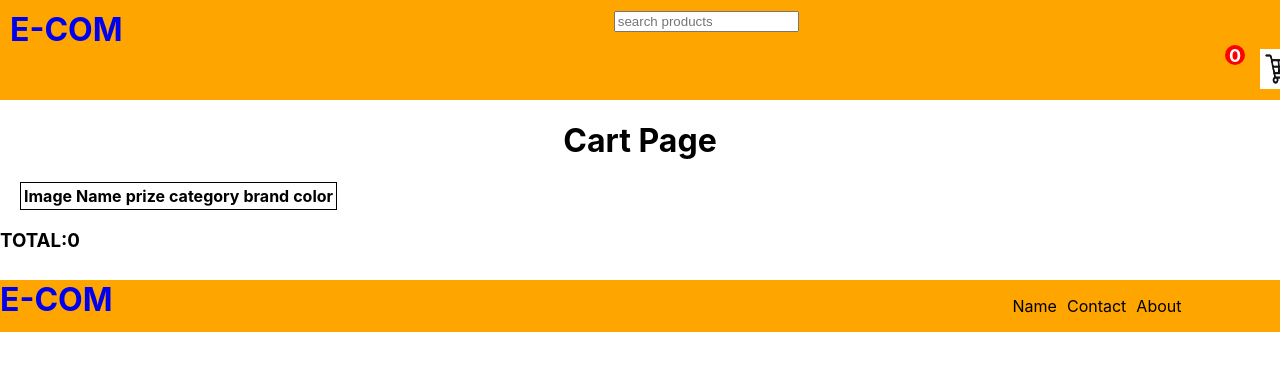
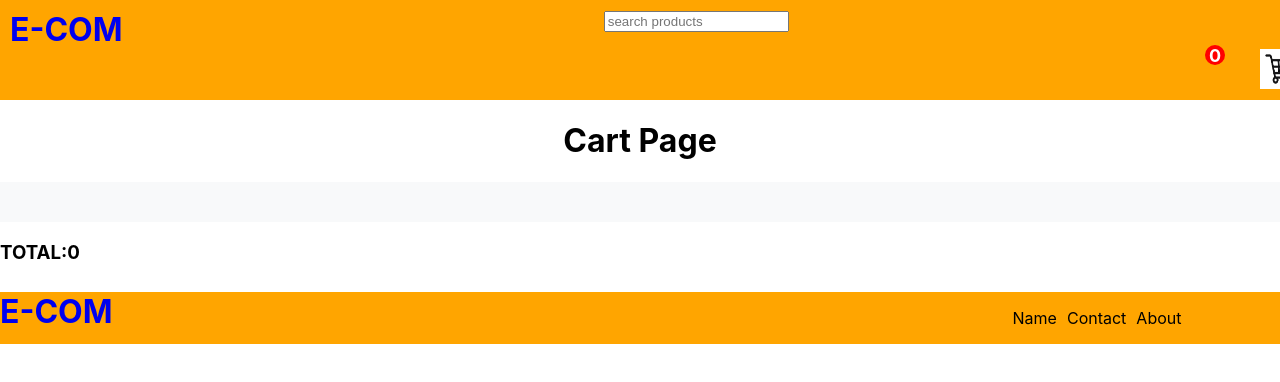
Before and after one commit to Harishkumaresan/React-Redux-Saga, a React (Create React App) app in the folder reactfirst/: page /cart in a window 1280 px wide. Shown: the top 382 px of the page. Built offline with nearby package versions, Linux system fonts and the light colour scheme.

Commit message:
Cart Page alignments and redux using increment and decrements

```diff
--- a/reactfirst/src/Components/Cart.js
+++ b/reactfirst/src/Components/Cart.js
@@ -1,39 +1,86 @@
 import React from 'react'
-import { useSelector } from 'react-redux'
+import { useDispatch, useSelector } from 'react-redux'
 import { cartData } from '../Redux/reducer'
 import Header1 from './Header1';
+import { INCREMENT_ITEM } from '../Redux/constant';
+import { decrementItem, incrementItem } from '../Redux/cartAction';
 
 const Cart = () => {
     const cartData = useSelector((state) => state.cartData);
     console.log("cartdata", cartData);
+    const dispatch = useDispatch();
+    const quantity = useSelector((state) => state.cartReducer.quantity);
+    console.log("Quantity:", quantity); // Debugging log
     const amount = cartData.length && cartData.map((item) => item.prize).reduce((prev, next) => prev + next)
     return (
         <Header1>
             <h1>Cart Page</h1>
-            <div>
-                <table style={{ border: '1px solid black', marginLeft:'20px' }}>
-                    <tr>
-                        <th>Image</th>
-                        <th>Name</th>
-                        <th>prize</th>
-                        <th>category</th>
-                        <th>brand</th>
-                        <th>color</th>
-                    </tr>
-                    {
-                        cartData.map((item) => (
-                            <tr key={item.key}>
-                                <td><img src={item.photo} alt="no" style={{width:'30px'}} /></td>
-                                <td>{item.name}</td>
-                                <td>{item.prize}</td>
-                                <td>{item.category}</td>
-                                <td>{item.brand}</td>
-                                <td>{item.color}</td>
-                            </tr>
-                        ))
-                    }
+            <div
+                style={{
+                    display: "flex",
+                    justifyContent: "center",
+                    alignItems: "center", // Centers vertically
+                    width: "100%",       // Ensures full width
+                    background: "#f8f9fa" // Optional background color
+                }}
+            >
+                <div
+                    style={{
+                        display: "flex",
+                        flexDirection: "column",
+                        gap: "10px",
+                        padding: "20px",
+                        width: "60%",
+                        justifyContent: "center",
+                    }}
+                >
+                    {cartData.map((item) => (
+                        <div
+                            key={item.key}
+                            style={{
+                                display: "flex",
+                                alignItems: "center",
+                                gap: "15px",
+                                border: "1px solid #ddd",
+                                padding: "10px",
+                                borderRadius: "10px",
+                                boxShadow: "2px 2px 10px rgba(0, 0, 0, 0.1)",
+                                background: "#fff",
+                            }}
+                        >
+                            {/* Image */}
+                            <img
+                                src={item.photo}
+                                alt="Product"
+                                style={{
+                                    width: "90px",
+                                    height: "90px",
+                                    objectFit: "cover",
+                                    borderRadius: "5px"
+                                }}
+                            />
 
-                </table>
+                            {/* Product Details */}
+                            <div
+                                style={{
+                                    display: "flex",
+                                    alignItems: "center",
+                                    gap: "20px",
+                                    flexWrap: "wrap", // Ensures responsiveness
+                                }}
+                            >
+                                <strong>{item.name}</strong>
+                                <span>💰 {item.prize}</span>
+                                <span>📦 {item.category}</span>
+                                <span>🏷️ {item.brand}</span>
+                                <span>🎨 {item.color}</span>
+                                <div>
+                                    <button onClick={()=>dispatch(incrementItem())}>+</button> <span>Quantity : {quantity}</span> <button onClick={()=> dispatch(decrementItem())}>-</button>
+                                </div>
+                            </div>
+                        </div>
+                    ))}
+                </div>
             </div>
             <h3 style={{ float: 'left' }}>TOTAL:{amount} </h3>
         </Header1>
--- a/reactfirst/src/Components/Header1.js
+++ b/reactfirst/src/Components/Header1.js
@@ -12,7 +12,7 @@ const CartContainer = styled.div`
   justify-content: center;
   background-color: orange;
   padding: 10px;
-  width: 100%;
+
   height: 80px;
   position: relative;
 `;
--- /dev/null
+++ b/reactfirst/src/Redux/cartAction.js
@@ -0,0 +1,13 @@
+import { DECREMENT_ITEM, INCREMENT_ITEM } from "./constant";
+
+export const incrementItem = () => {
+    return {
+      type: INCREMENT_ITEM,
+    };
+  };
+
+  export const decrementItem = () => {
+    return {
+      type: DECREMENT_ITEM,
+    };
+  };
--- /dev/null
+++ b/reactfirst/src/Redux/cartReducer.js
@@ -0,0 +1,21 @@
+import { DECREMENT_ITEM, INCREMENT_ITEM } from "./constant";
+
+const initialState = {
+    cartData: [],
+};
+
+export const cartReducer = (state = initialState, action) => {
+  switch (action.type) {
+    case INCREMENT_ITEM:
+      return { ...state, quantity: state.quantity + 1 };
+
+    case DECREMENT_ITEM:
+      return {
+        ...state,
+        quantity: state.quantity > 1 ? state.quantity - 1 : 1, // Prevents negative values
+      };
+
+    default:
+      return state;
+  }
+};
--- a/reactfirst/src/Redux/constant.js
+++ b/reactfirst/src/Redux/constant.js
@@ -4,3 +4,5 @@ export const EMPTY_CART = "EMPTY_CART"
 export const PRODUCT_LIST = "PRODUCT_LIST"
 export const SET_PRODUCT_LIST = "SET_PRODUCT_LIST"
 export const SEARCH_PRODUCTS = "SEARCH_PRODUCTS"
+export const INCREMENT_ITEM = "INCREMENT_ITEM";
+export const DECREMENT_ITEM = "DECREMENT_ITEM";
--- a/reactfirst/src/Redux/rootReducer.js
+++ b/reactfirst/src/Redux/rootReducer.js
@@ -1,7 +1,9 @@
 import {combineReducers} from 'redux'
 import {cartData} from './reducer'
 import { productData } from './productReducer'
+import { cartReducer } from './cartReducer'
 export default combineReducers({
     cartData,
-    productData
+    productData,
+    cartReducer
 })
```
